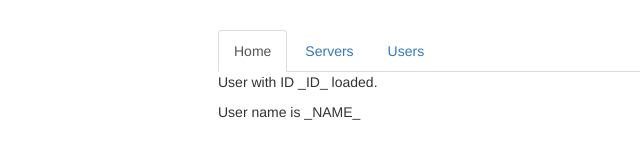
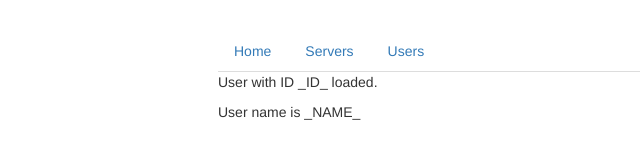
Before and after one commit to D-Coder135/Angular_Routing_Assignment, an Angular app: page /users in a window 1280 px wide. Shown: the top 160 px of the page, without its empty margins (47-687 px from the left). Built offline with nearby package versions, Linux system fonts and the light colour scheme.

Commit message:
remove the class="active" property from a li tag

```diff
--- a/src/app/app.component.html
+++ b/src/app/app.component.html
@@ -2,7 +2,7 @@
   <div class="row">
     <div class="col-xs-12 col-sm-10 col-md-8 col-sm-offset-1 col-md-offset-2">
       <ul class="nav nav-tabs">
-        <li role="presentation" class="active"><a routerLink="/">Home</a></li>
+        <li role="presentation"><a routerLink="/">Home</a></li>
         <li role="presentation"><a routerLink="servers">Servers</a></li>
         <li role="presentation"><a routerLink="users">Users</a></li>
       </ul>
```
